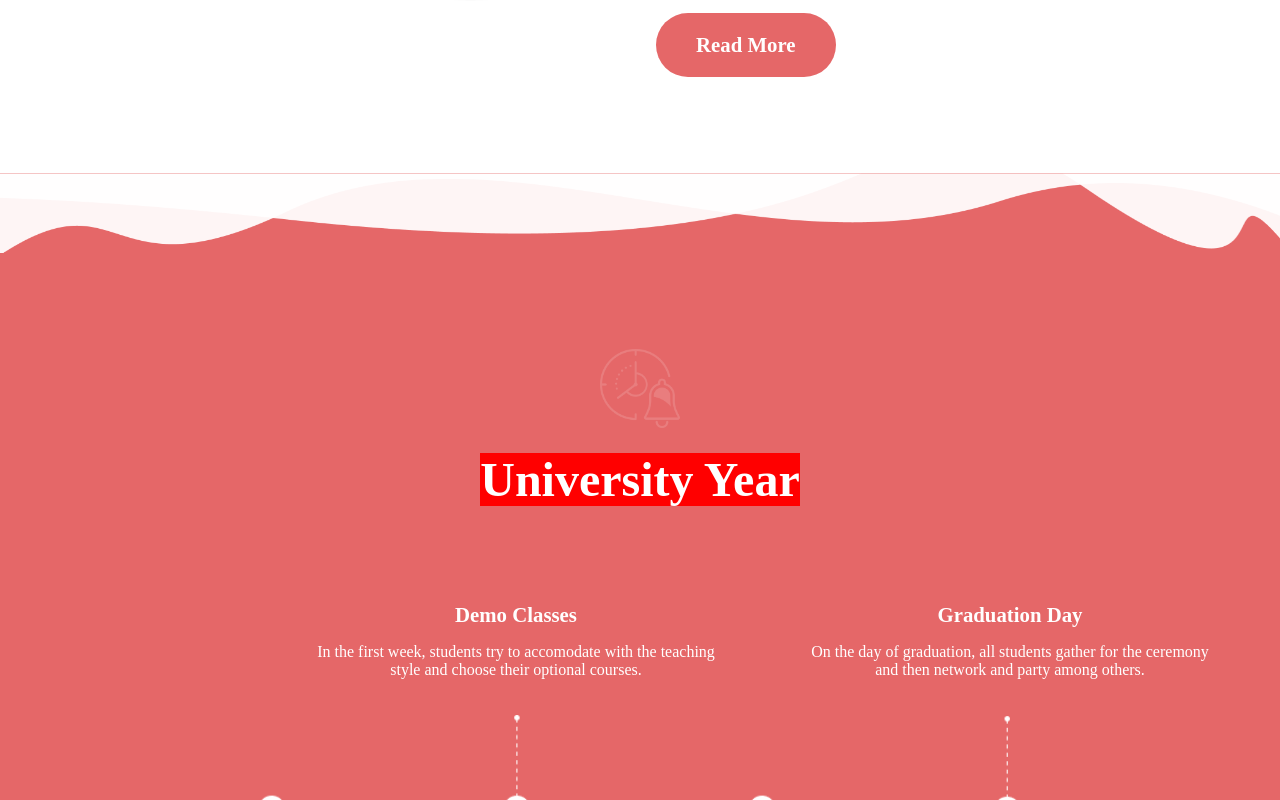
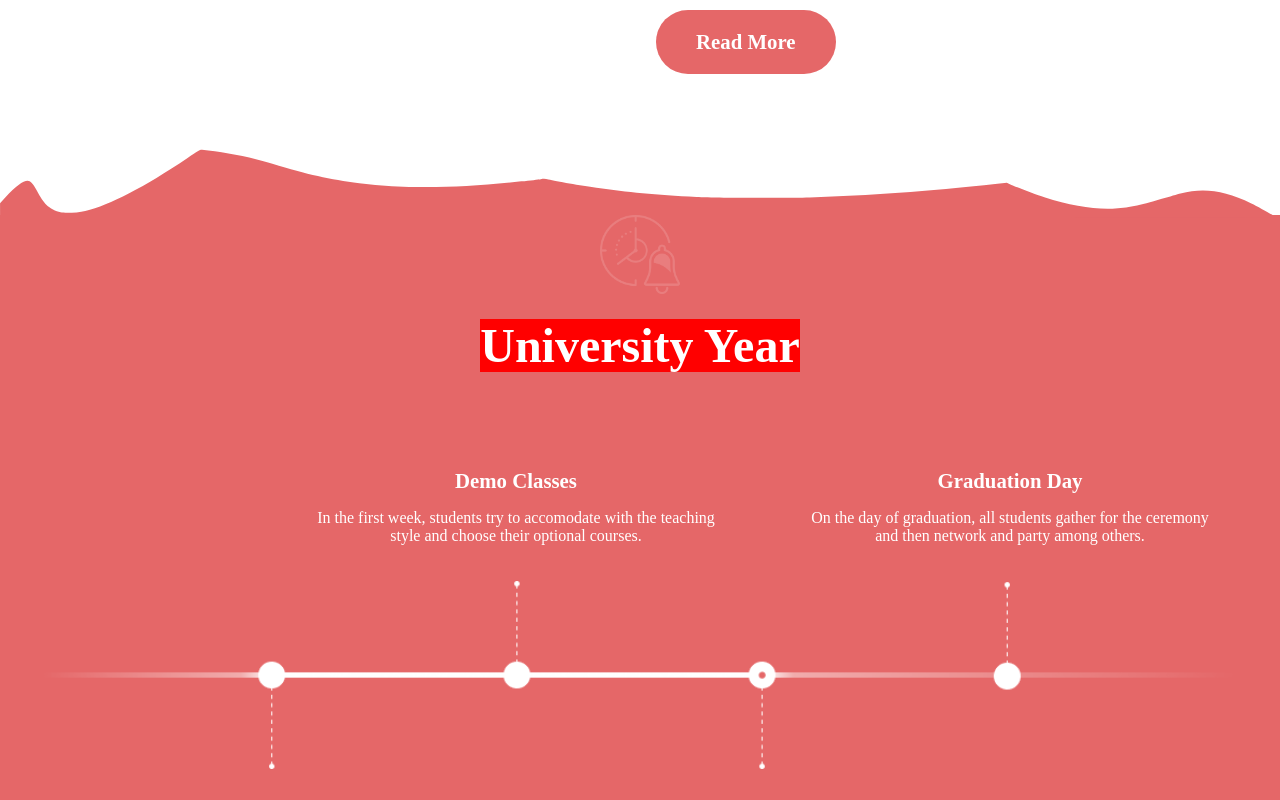
Before and after one commit to manuelloverso/proj-html-vuejs, a Vue app: page / in a window 1280 px wide. Shown: the part 2000-2800 px from the top of the page. Built offline with nearby package versions, Linux system fonts and the light colour scheme; a web font is replaced by a local one.

Commit message:
fix waves svg

```diff
--- a/src/assets/css/style.css
+++ b/src/assets/css/style.css
@@ -34,6 +34,14 @@ h2 {
 
 p {
   font-weight: 500;
+}
+
+.m-neg-bottom {
+  margin-bottom: -3px;
+}
+
+.m-neg-top {
+  margin-top: -3px;
 }
 
 .container-xl {
--- a/src/components/AppMain.vue
+++ b/src/components/AppMain.vue
@@ -74,7 +74,7 @@ export default {
       </div>
 
       <!-- Pic and text -->
-      <div class="container-md row">
+      <div class="container-md row mb-6">
         <div class="left col-6 d-flex justify-center align-center">
           <img class="w-70" src="/images/Gavel-Illustration.png" alt="Gravel" />
         </div>
@@ -89,17 +89,13 @@ export default {
           <button class="btn-primary">Read More</button>
         </div>
       </div>
+
+      <!-- Wave Image -->
+      <img class="w-100 m-neg-bottom d-block" src="/svg/svg-0.svg" alt="" />
     </section>
 
     <!-- University year section -->
     <section class="university-year">
-      <!-- Wave Image -->
-      <img
-        class="wave upside-down w-100 d-block"
-        src="/images/Wave-1.png"
-        alt=""
-      />
-
       <img
         style="width: 80px"
         class="d-block mx-auto mb-3"
@@ -199,14 +195,15 @@ export default {
         </div>
       </div>
 
-      <button class="btn-accent d-block mx-auto">View All Events</button>
-
-      <!-- Wave Image -->
-      <img class="wave w-100 d-block" src="/images/Wave-1.png" alt="" />
+      <div class="pb-6">
+        <button class="btn-accent d-block mx-auto">View All Events</button>
+      </div>
     </section>
 
     <!-- Latest Courses section -->
     <section class="latest-courses">
+      <!-- Wave Image -->
+      <img class="w-100 d-block mb-4 m-neg-top" src="/svg/svg-1.svg" alt="" />
       <div class="container-lg">
         <h2 class="fs-7 mb-6">Latest Courses</h2>
         <div class="row">
@@ -373,7 +370,6 @@ main {
   }
 
   .faculties {
-    padding-bottom: 5rem;
     .img-squares {
       margin-bottom: 5rem;
       box-shadow: var(--border-light-grey) 0 0 30px 0;
@@ -513,7 +509,7 @@ main {
   }
 
   .latest-courses {
-    padding: 4rem 0;
+    padding-bottom: 4rem;
 
     & h2 {
       padding-left: 16px;
--- a/src/components/HeroSection.vue
+++ b/src/components/HeroSection.vue
@@ -42,7 +42,7 @@ export default {
     </div>
 
     <!-- Wave Image -->
-    <img class="wave w-100 d-block" src="/images/Wave-1.png" alt="" />
+    <img class="m-neg-bottom w-100 d-block" src="/images/Wave-1.png" alt="" />
   </div>
 </template>
 <style scoped>
```
Also changed, not shown: 1 other file (tests, documents, lock files or other folders).
